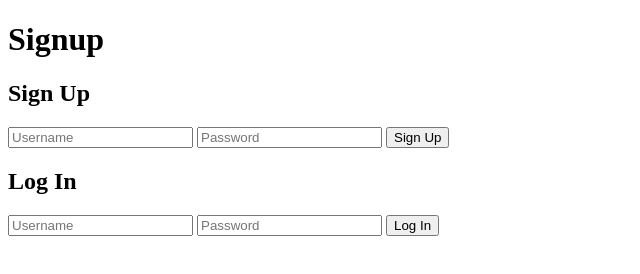
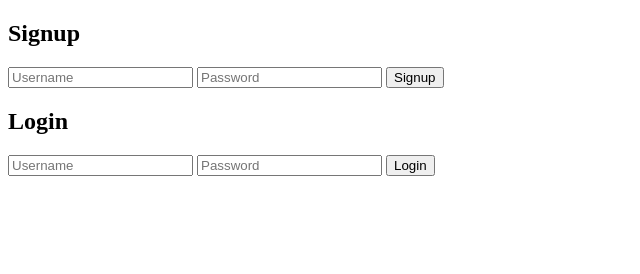
Before and after one commit to JohnMark2004/signup-project, a website: page frontend/index.html in a window 1280 px wide. Shown: the whole page, without its empty margins (0-640 px from the left). Drawn offline with Linux system fonts and the light colour scheme.

Commit message:
Update index.html

```diff
--- a/frontend/index.html
+++ b/frontend/index.html
@@ -1,77 +1,47 @@
 <!DOCTYPE html>
-<html lang="en">
+<html>
 <head>
-  <meta charset="UTF-8" />
-  <meta name="viewport" content="width=device-width, initial-scale=1.0"/>
   <title>Signup/Login</title>
 </head>
 <body>
-  <h1>Signup</h1>
-<h2>Sign Up</h2>
-<form id="signupForm">
-  <input type="text" id="signupUsername" placeholder="Username" required />
-  <input type="password" id="signupPassword" placeholder="Password" required />
-  <button type="submit">Sign Up</button>
-</form>
+  <h2>Signup</h2>
+  <input id="signup-username" placeholder="Username" />
+  <input id="signup-password" type="password" placeholder="Password" />
+  <button onclick="signup()">Signup</button>
 
-<h2>Log In</h2>
-<form id="loginForm">
-  <input type="text" id="loginUsername" placeholder="Username" required />
-  <input type="password" id="loginPassword" placeholder="Password" required />
-  <button type="submit">Log In</button>
-</form>
-
+  <h2>Login</h2>
+  <input id="login-username" placeholder="Username" />
+  <input id="login-password" type="password" placeholder="Password" />
+  <button onclick="login()">Login</button>
 
   <script>
-  const BASE_URL = "https://signup-project-48kk.onrender.com"; // 🔁 CHANGE THIS
+    const backendUrl = "https://your-render-backend.onrender.com"; // Replace this!
 
-  // SIGN UP
-  document.getElementById("signupForm").addEventListener("submit", async (e) => {
-    e.preventDefault();
+    async function signup() {
+      const username = document.getElementById("signup-username").value;
+      const password = document.getElementById("signup-password").value;
 
-    const username = document.getElementById("signupUsername").value;
-    const password = document.getElementById("signupPassword").value;
-
-    try {
-      const response = await fetch(`${BASE_URL}/signup`, {
+      const res = await fetch(`${backendUrl}/signup`, {
         method: "POST",
-        headers: {
-          "Content-Type": "application/json",
-        },
+        headers: { "Content-Type": "application/json" },
         body: JSON.stringify({ username, password }),
       });
+      const data = await res.json();
+      alert(data.message);
+    }
 
-      const result = await response.json();
-      alert(result.message);
-    } catch (err) {
-      alert("Signup failed. Server error.");
-      console.error(err);
-    }
-  });
+    async function login() {
+      const username = document.getElementById("login-username").value;
+      const password = document.getElementById("login-password").value;
 
-  // LOGIN
-  document.getElementById("loginForm").addEventListener("submit", async (e) => {
-    e.preventDefault();
-
-    const username = document.getElementById("loginUsername").value;
-    const password = document.getElementById("loginPassword").value;
-
-    try {
-      const response = await fetch(`${BASE_URL}/login`, {
+      const res = await fetch(`${backendUrl}/login`, {
         method: "POST",
-        headers: {
-          "Content-Type": "application/json",
-        },
+        headers: { "Content-Type": "application/json" },
         body: JSON.stringify({ username, password }),
       });
-
-      const result = await response.json();
-      alert(result.message);
-    } catch (err) {
-      alert("Login failed. Server error.");
-      console.error(err);
+      const data = await res.json();
+      alert(data.message);
     }
-  });
-</script>
+  </script>
 </body>
 </html>
```
